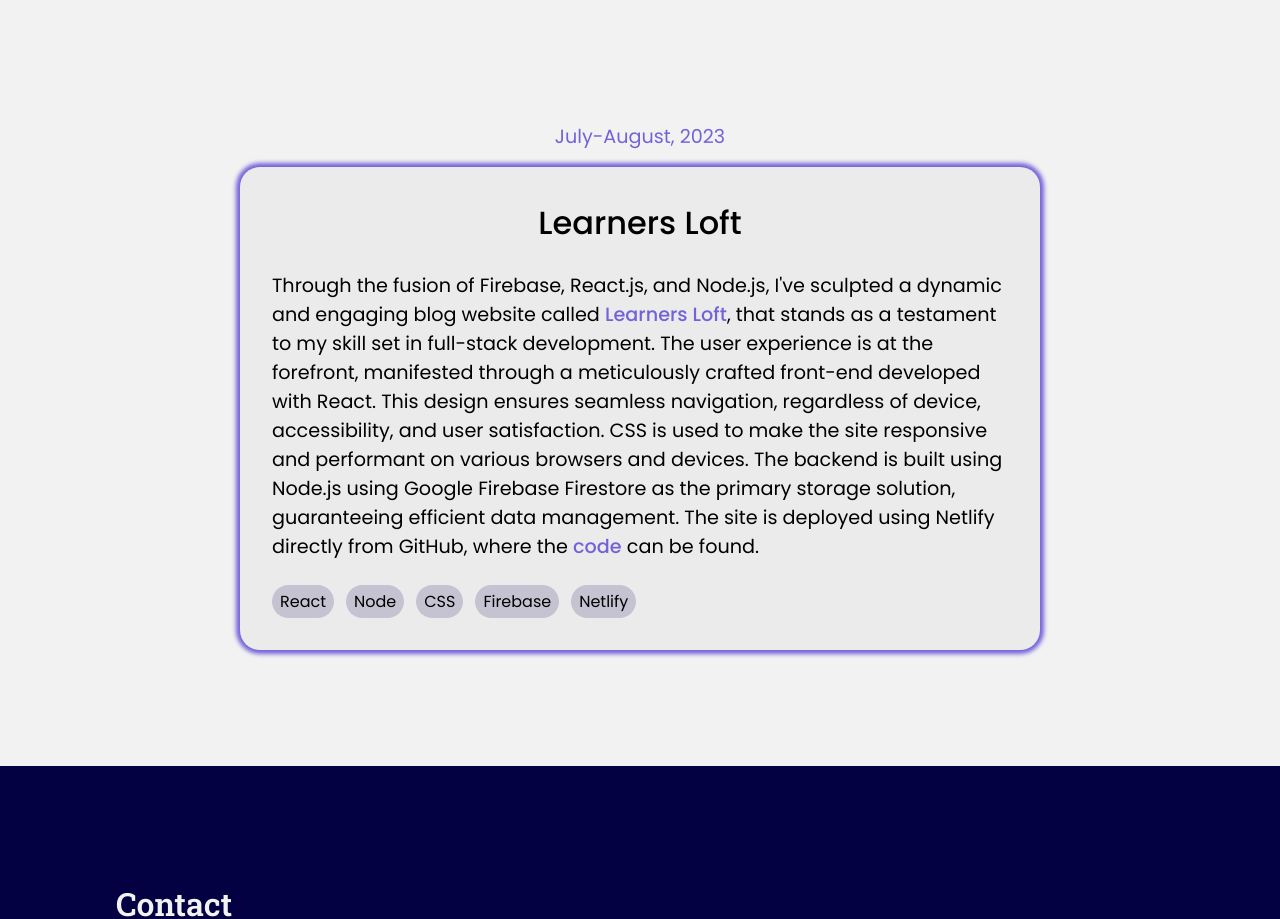
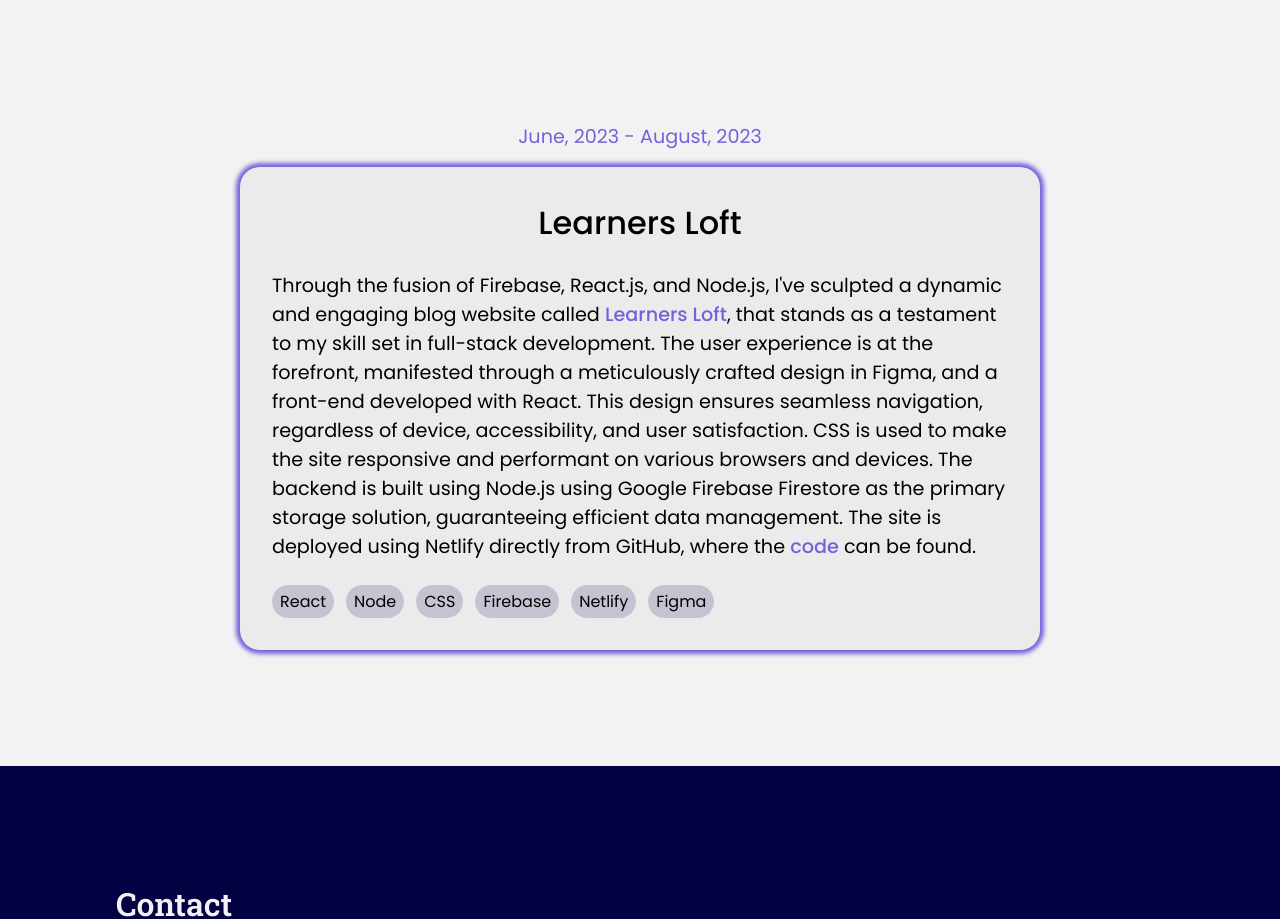
Before and after one commit to HashMaster02/portfolio, a React (Create React App) app: page / in a window 1280 px wide. Shown: the part 2840-3759 px from the top of the page. Built offline with nearby package versions, Linux system fonts and the light colour scheme.

Commit message:
Added new project and updated skills and resume

```diff
--- a/src/components/ProjectCardFrame.jsx
+++ b/src/components/ProjectCardFrame.jsx
@@ -13,9 +13,9 @@ const ProjectCardFrame = () => {
 
       <ProjectCard
         title='Learners Loft'
-        body={<p>Through the fusion of Firebase, React.js, and Node.js, I've sculpted a dynamic and engaging blog website called <a href="http://www.learnersloft.org">Learners Loft</a>, that stands as a testament to my skill set in full-stack development. The user experience is at the forefront, manifested through a meticulously crafted front-end developed with React. This design ensures seamless navigation, regardless of device, accessibility, and user satisfaction. CSS is used to make the site responsive and performant on various browsers and devices. The backend is built using Node.js using Google Firebase Firestore as the primary storage solution, guaranteeing efficient data management. The site is deployed using Netlify directly from GitHub, where the <a href="https://github.com/HashMaster02/learners-loft-website">code</a> can be found.</p>}
-        date="July-August, 2023"
-        tagList={['React', 'Node', 'CSS', 'Firebase', 'Netlify']}
+        body={<p>Through the fusion of Firebase, React.js, and Node.js, I've sculpted a dynamic and engaging blog website called <a href="http://www.learnersloft.org">Learners Loft</a>, that stands as a testament to my skill set in full-stack development. The user experience is at the forefront, manifested through a meticulously crafted design in Figma, and a front-end developed with React. This design ensures seamless navigation, regardless of device, accessibility, and user satisfaction. CSS is used to make the site responsive and performant on various browsers and devices. The backend is built using Node.js using Google Firebase Firestore as the primary storage solution, guaranteeing efficient data management. The site is deployed using Netlify directly from GitHub, where the <a href="https://github.com/HashMaster02/learners-loft-website">code</a> can be found.</p>}
+        date="June, 2023 - August, 2023"
+        tagList={['React', 'Node', 'CSS', 'Firebase', 'Netlify', 'Figma']}
       />
 
     </div>
```
Also changed, not shown: 1 other file (tests, documents, lock files or other folders).
